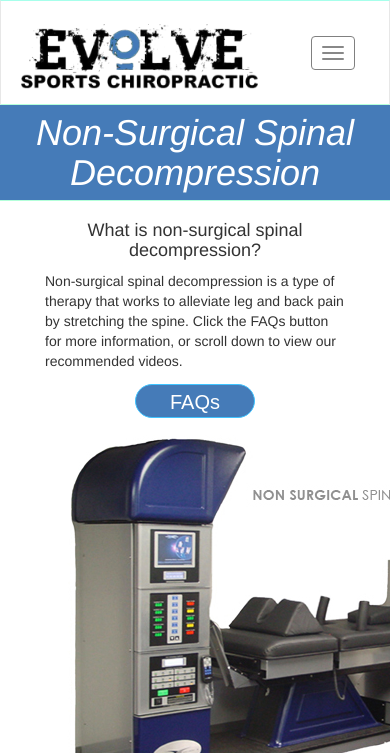
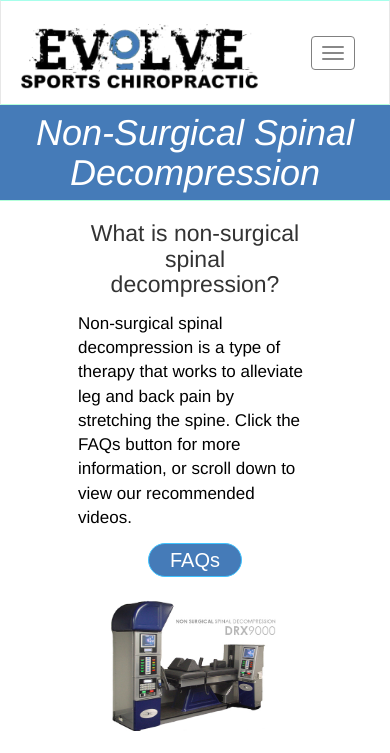
Before and after one commit to kcharner/chiro_to_publish, a PHP site: page /drx.html in a window 390 px wide; the page is wider, and only the part inside the window is pictured. Shown: the top 753 px of that part. Run offline with PHP 8.4, Linux system fonts and the light colour scheme; some libraries are stand-ins or nearby versions.

Commit message:
updated tablet and mobile media queries for drx page

```diff
--- a/assets/css/mobile.css
+++ b/assets/css/mobile.css
@@ -146,6 +146,13 @@
 		margin-left: 10%;
 		margin-top: 2%;
 	}
+
+	#vid1 {
+		min-height: 300px;
+	}
+
+	#vid2 {
+		min-height: 300px;
 }
 
 /*MOBILE VERTICAL*/
@@ -336,6 +343,17 @@
 		margin-top: 3%;
 	}
 
+	#vid1 {
+		width: 90%;
+		margin-left: 5%;
+		min-height: 200px;
+	}
+
+	#vid2 {
+		width: 90%;
+		margin-left: 5%;
+		min-height: 200px;
+	}
 }
 
 /*IPHONE5 VERTICAL*/
--- a/assets/css/style.css
+++ b/assets/css/style.css
@@ -259,6 +259,15 @@
 .modalBtn {
 	width: 20%;
 	margin-left: 40%;
+}
+
+#spineDiv {
+	margin-top: 3%;
+}
+
+#drx {
+	padding: 5%;
+	font-size: 22px;
 }
 
 .perfCare {
@@ -540,3 +549,18 @@
 }
 
 /*end CONTACT file*/
+
+#youtubeVids {
+	margin-top: 7%;
+	margin-bottom: 10%;
+}
+
+#vid1 {
+	width: 50%;
+	min-height: 400px;
+}
+
+#vid2 {
+	width: 50%;
+	min-height: 400px;
+}
--- a/assets/css/tablet.css
+++ b/assets/css/tablet.css
@@ -122,6 +122,29 @@
 		margin-top: 5%;
 	}
 
+	#drx {
+		text-align: center;
+		padding: 2%;
+		padding-top: 0%;
+		font-size: 23px;
+	}
+
+	#spineDiv {
+		width: 80%;
+		margin-left: 10%;
+	}
+
+	#drxDiv {
+		width: 90%;
+		margin-left: 5%;
+	}
+
+	#drxMachine {
+		width: 70%;
+		margin-left: 15%;
+		margin-top: 5%;
+	}
+
 	#image-carousel-care {
 		width: 30%;
 		margin-top: 0%;
@@ -194,14 +217,25 @@
 		width: 85%;
 		margin-left: 7.5%;
 	}
+
+	#vid1 {
+		width: 90%;
+		margin-left: 5%;
+	}
+
+	#vid2 {
+		width: 90%;
+		margin-left: 5%;
+	}
 }
-
 
 @media only screen and (max-width:800px) {
 
 	.navbar-default .navbar-nav>li>a {
 		font-size: 14px;
-		padding-right: 9px;
+		padding: 1%;
+		padding-left: 2%;
+		width: 50%;
 	}
 
 	#fluidHeader {
@@ -315,4 +349,15 @@
 			font-size: 16px;
 			text-align: center;
 		}
+
+	#vid1 {
+		width: 80%;
+		margin-left: 10%;
+		max-height: 200px;
+	}
+
+	#vid2 {
+		width: 80%;
+		margin-left: 10%;
+		max-height: 200px;
 }
--- a/drx.html
+++ b/drx.html
@@ -61,20 +61,22 @@
 	 	</div>
 	</nav>
 	<h1 id="headline">Non-Surgical Spinal Decompression</h1>
-	<div class="container">
-		<div class="col-lg-11 col-lg-offset-1" id="drxTech">
-			<div class="col-lg-5">
-				<h4>What is non-surgical spinal decompression?</h4>
-				<p>Non-surgical spinal decompression is a type of therapy that works to alleviate leg and back pain by stretching the spine. Click the FAQs button for more information, or scroll down to view our recommended videos.</p>
-				<button type="button" class="bookBtn modalBtn" data-toggle="modal" data-target="#drxModal">FAQs</button>
+		<div class="container">
+			<div class="col-lg-11 col-lg-offset-1">
+				<div class="col-lg-5" id="spineDiv">
+					<h4 id="drx">What is non-surgical spinal decompression?</h4>
+					<p class="services">Non-surgical spinal decompression is a type of therapy that works to alleviate leg and back pain by stretching the spine. Click the FAQs button for more information, or scroll down to view our recommended videos.</p>
+					<button type="button" class="bookBtn" data-toggle="modal" data-target="#drxModal">FAQs</button>
+				</div>
+				<div class="col-lg-6" id="drxDiv">
+					<img id="drxMachine" src="assets/images/drx9000.png" alt="non-surgical spinal decompression">
+				</div>
 			</div>
-			<div class="col-lg-6">
-				<img src="assets/images/drx9000.png" alt="non-surgical spinal decompression">
+			<div class="col-lg-12" id="youtubeVids">
+				<iframe class="col-lg-6" id="vid1" src="http://www.youtube.com/embed/QpIQkQQTAkc?rel=0" frameborder="0" allowfullscreen=“”></iframe>
+				<iframe class="col-lg-6" id="vid2" src="http://www.youtube.com/embed/FRUa4vZTbtY?rel=0" frameborder="0" allowfullscreen=""></iframe>
 			</div>
 		</div>
-		<iframe width="640" height="480" src="http://www.youtube.com/embed/QpIQkQQTAkc?rel=0" frameborder="0" allowfullscreen=“”></iframe>
-		<iframe width="640" height="480" src="http://www.youtube.com/embed/FRUa4vZTbtY?rel=0" frameborder="0" allowfullscreen=""></iframe>
-	</div>
 				<div id="drxModal" class="modal fade">
 				  <div class="modal-dialog" role="document">
 				    <div class="modal-content">
```
Also changed, not shown: 3 other files.
